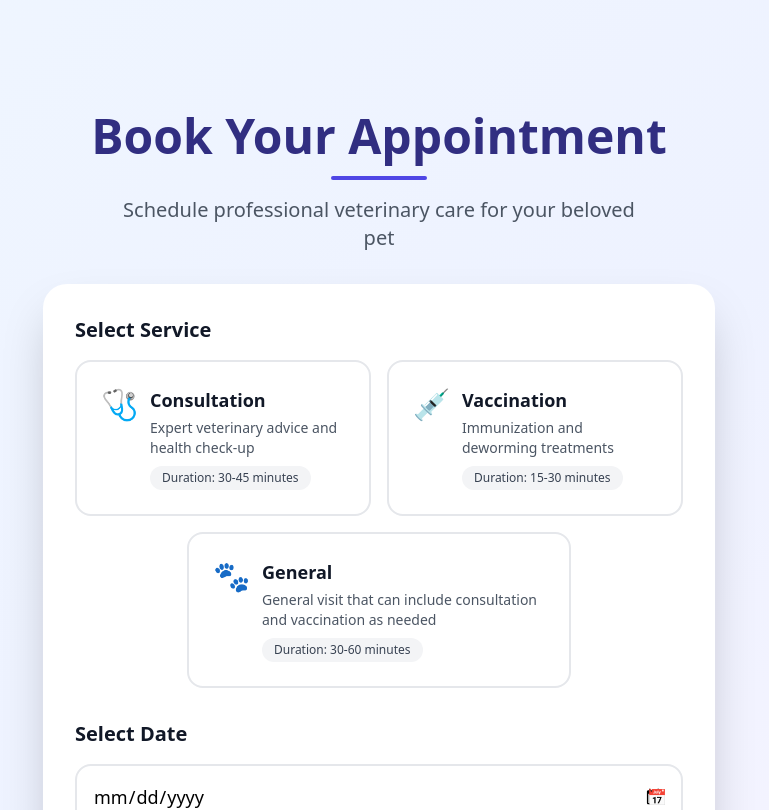
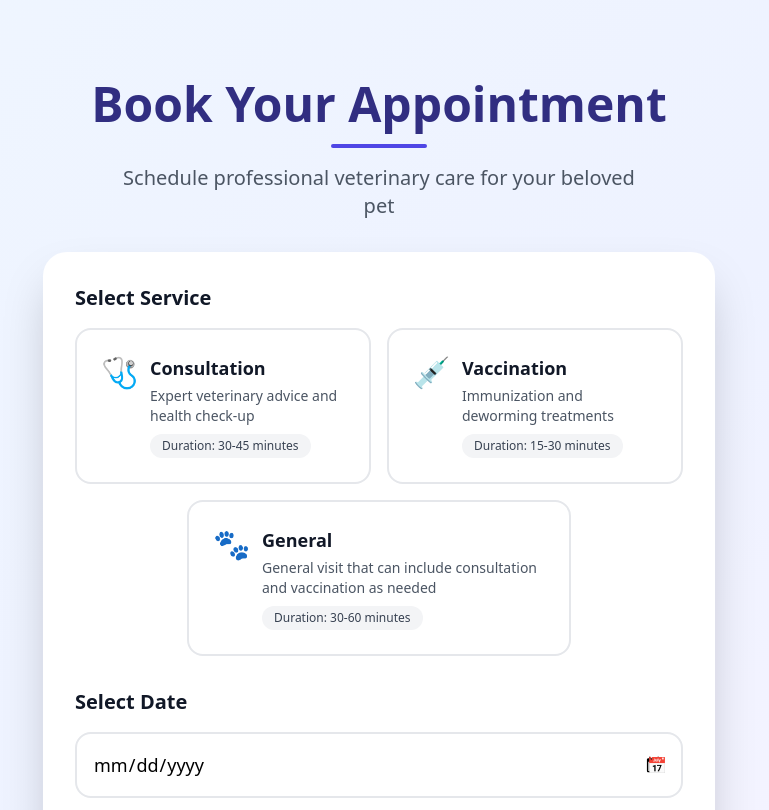
Before and after one commit to legendaryjosh26/PawfectCare_Frontend, a React (Vite) app: page /user/booking-form in a window 1280 px wide. Shown: the top 810 px of the page, without its empty margins (261-1030 px from the left). Built offline with nearby package versions, Linux system fonts and the light colour scheme; no server answers.

Commit message:
frontend adjustments

```diff
--- a/src/User-Pages/Booking/BookingForm.jsx
+++ b/src/User-Pages/Booking/BookingForm.jsx
@@ -243,7 +243,7 @@ function BookingForm() {
 
   return (
     <div className="min-h-screen bg-gradient-to-br from-blue-50 via-indigo-50 to-purple-50 p-4 flex items-start justify-center">
-      <div className="w-full max-w-2xl pt-24">
+      <div className="w-full max-w-2xl pt-14 md:pt-16">
         {/* Header */}
         <div className="text-center mb-8">
           <h1 className="text-4xl md:text-5xl font-bold text-indigo-900 mb-4">
```
